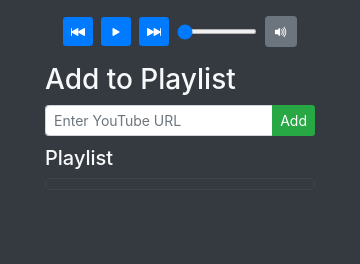
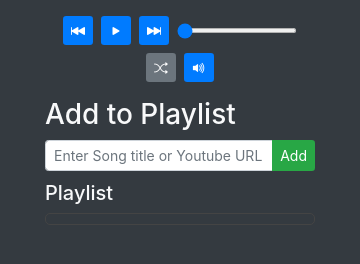
Before and after one commit to hotsly/Musify-Node-Py, an Electron app: page index.html in a window 360 px wide. Drawn offline with nearby package versions, Linux system fonts and the light colour scheme; no server answers.

Commit message:
shuffle button fixed but no use yet

```diff
--- a/index.html
+++ b/index.html
@@ -16,27 +16,37 @@
             <audio id="audio" class="w-100"></audio>
 
             <!-- Custom controls -->
-            <div class="d-flex align-items-center justify-content-center">
-                <button id="prev" class="btn btn-primary mx-1 btn-sm">
+            <div class="d-flex flex-column align-items-center justify-content-center">
+                <!-- Playback Controls -->
+                <div class="d-flex align-items-center justify-content-center mb-2">
+                    <button id="prev" class="btn btn-primary btn-sm mx-1">
                         <i class="bi bi-skip-backward-fill"></i>
                     </button>
-                <button id="play-pause" class="btn btn-primary mx-1 btn-sm">
+                    <button id="play-pause" class="btn btn-primary btn-sm mx-1">
                         <i class="bi bi-play-fill"></i>
                     </button>
-                <button id="next" class="btn btn-primary mx-1 btn-sm">
+                    <button id="next" class="btn btn-primary btn-sm mx-1">
                         <i class="bi bi-skip-forward-fill"></i>
                     </button>
-                <input type="range" id="seek-bar" value="0" class="form-control-range mx-1" style="width: 80px;">
-                <button id="volume-btn" class="btn btn-secondary mx-1 btn-sm" title="Volume">
+                    <input type="range" id="seek-bar" value="0" class="form-control-range mx-1 seekbar" style="width: 120px;">
+                </div>
+
+                <!-- Shuffle and Volume Controls - Side by side -->
+                <div class="d-flex align-items-center justify-content-center">
+                    <button id="shuffle-btn" class="btn btn-secondary btn-sm mx-1 shuffle-btn" title="Shuffle">
+                        <i class="bi bi-shuffle"></i>
+                    </button>
+                    <button id="volume-btn" class="btn btn-secondary btn-sm mx-1" title="Volume">
                         <i class="bi bi-volume-up-fill"></i>
                     </button>
-                <input type="range" id="volume" min="0" max="100" value="100" class="form-control-range mx-1" style="width: 70px; display: none;">
+                    <input type="range" id="volume" min="0" max="100" value="100" class="form-control-range volume-range mx-1" style="width: 80px; display: none;">
+                </div>
             </div>
         </div>
 
         <h3>Add to Playlist</h3>
         <div class="input-group mb-2">
-            <input type="text" id="youtube-link" class="form-control form-control-sm" placeholder="Enter YouTube URL">
+            <input type="text" id="youtube-link" class="form-control form-control-sm" placeholder="Enter Song title or Youtube URL">
             <div class="input-group-append">
                 <button id="add-playlist-btn" class="btn btn-success btn-sm">Add</button>
             </div>
--- a/renderer.js
+++ b/renderer.js
@@ -6,10 +6,9 @@ const prevBtn = document.getElementById('prev');
 const nextBtn = document.getElementById('next');
 const volumeControl = document.getElementById('volume');
 const volumeBtn = document.getElementById('volume-btn');
-
-// Playlist elements
 const youtubeLinkInput = document.getElementById('youtube-link');
 const addPlaylistBtn = document.getElementById('add-playlist-btn');
+const shuffleBtn = document.getElementById('shuffle-btn');
 
 let isSeeking = false;
 let currentSongIndex = 0;
@@ -35,6 +34,21 @@ function loadSong(index) {
     if (index < 0 || index >= audioFiles.length) return; // Boundary check
     audio.src = `./Playlist/${audioFiles[index]}`; // Set audio source
 }
+
+shuffleBtn.classList.add('inactive'); // Set default to inactive
+shuffleBtn.addEventListener('click', () => {
+    if (shuffleBtn.classList.contains('active')) {
+      shuffleBtn.classList.remove('active');
+      shuffleBtn.classList.add('inactive');
+      shuffleBtn.style.backgroundColor = '#6c757d'; // Set gray background
+      console.log("inactive")
+    } else {
+      shuffleBtn.classList.remove('inactive');
+      shuffleBtn.classList.add('active');
+      shuffleBtn.style.backgroundColor = '#007bff'; // Set blue background
+      console.log("active")
+    }
+  });
 
 // Next button functionality
 nextBtn.addEventListener('click', () => {
--- a/settings.json
+++ b/settings.json
@@ -1,3 +1,3 @@
 {
-  "volume": "9"
+  "volume": "31"
 }
--- a/style.css
+++ b/style.css
@@ -4,7 +4,8 @@ body {
   font-size: 0.9rem; /* Smaller base font size */
 }
 
-h2, h3 {
+h2,
+h3 {
   margin-top: 10px; /* Reduced spacing for headings */
 }
 
@@ -13,13 +14,17 @@ h2, h3 {
   width: 100%; /* Ensure it takes the full width up to max-width */
 }
 
-.btn-primary {
+/* Button styles */
+.btn-primary,
+.btn-secondary {
   background-color: #007bff; /* Bootstrap primary color */
   border: none; /* No border for buttons */
+  color: #fff; /* White text */
 }
 
-.btn-primary:hover {
-  background-color: #0056b3; /* Darker shade on hover */
+.btn-primary:hover,
+.btn-secondary:hover {
+  background-color: #0056b3; /* Darker blue on hover */
 }
 
 .btn-success {
@@ -29,6 +34,24 @@ h2, h3 {
 
 .btn-success:hover {
   background-color: #218838; /* Darker shade on hover */
+}
+
+/* Shuffle button styles */
+.shuffle-btn {
+  background-color: #6c757d; /* Gray background for inactive shuffle button */
+  color: #fff; /* White text color */
+}
+
+.shuffle-btn.active {
+  background-color: #007bff; /* Blue background when active */
+}
+
+.shuffle-btn:hover {
+  background-color: #0056b3; /* Darker blue on hover */
+}
+
+.shuffle-btn i {
+  color: white; /* Icon color */
 }
 
 .list-group-item {
@@ -94,7 +117,18 @@ html {
   background-color: #444; /* Highlight on hover */
 }
 
+/* Volume control */
 #volume {
   width: 70px; /* Adjust width as necessary */
   display: none; /* Start hidden */
 }
+
+#volume-btn {
+  margin-left: 10px; /* Add some space between the buttons */
+}
+
+/* Align Shuffle and Volume side by side */
+#shuffle-btn,
+#volume-btn {
+  margin-right: 5px;
+}
```
Also changed, not shown: 1 other file. Lines whose indentation alone changed are shown as unchanged.
